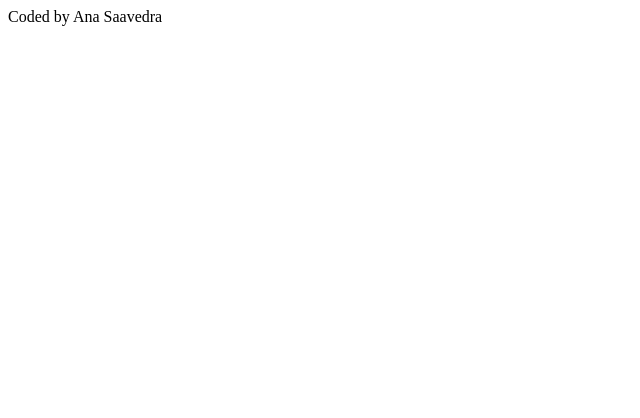
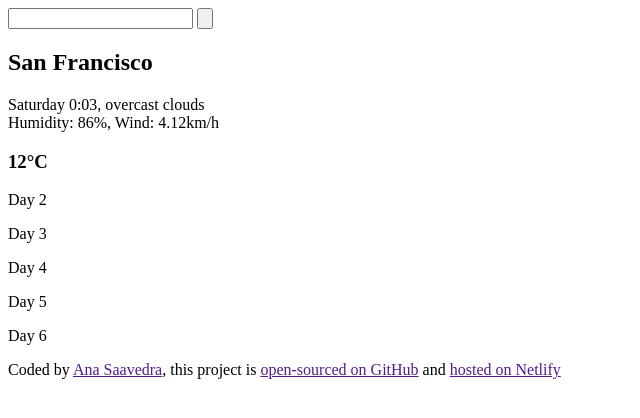
Before and after one commit to apsaavedra/weather-app, a plain HTML site: page index.html in a window 1280 px wide. Shown: the whole page, without its empty margins (0-640 px from the left). Drawn offline with Linux system fonts and the light colour scheme.

Commit message:
Changes in HTML file

```diff
--- a/index.html
+++ b/index.html
@@ -6,7 +6,28 @@
     <title>The Weather Today</title>
   </head>
   <body>
+    <header>
+      <form>
+        <input type="search" />
+        <input type="button" />
+      </form>
+    </header>
 
-    <footer>Coded by Ana Saavedra</footer>
+    <main>
+      <h2>San Francisco</h2>
+      <p>Saturday 0:03, overcast clouds <br />Humidity: 86%, Wind: 4.12km/h</p>
+      <h3>12<span></span>°C</h3>
+
+      <p>Day 2</p>
+      <p>Day 3</p>
+      <p>Day 4</p>
+      <p>Day 5</p>
+      <p>Day 6</p>
+    </main>
+
+    <footer>
+      Coded by <a href="">Ana Saavedra</a>, this project is
+      <a href="">open-sourced on GitHub</a> and <a href="">hosted on Netlify</a>
+    </footer>
   </body>
 </html>
```
